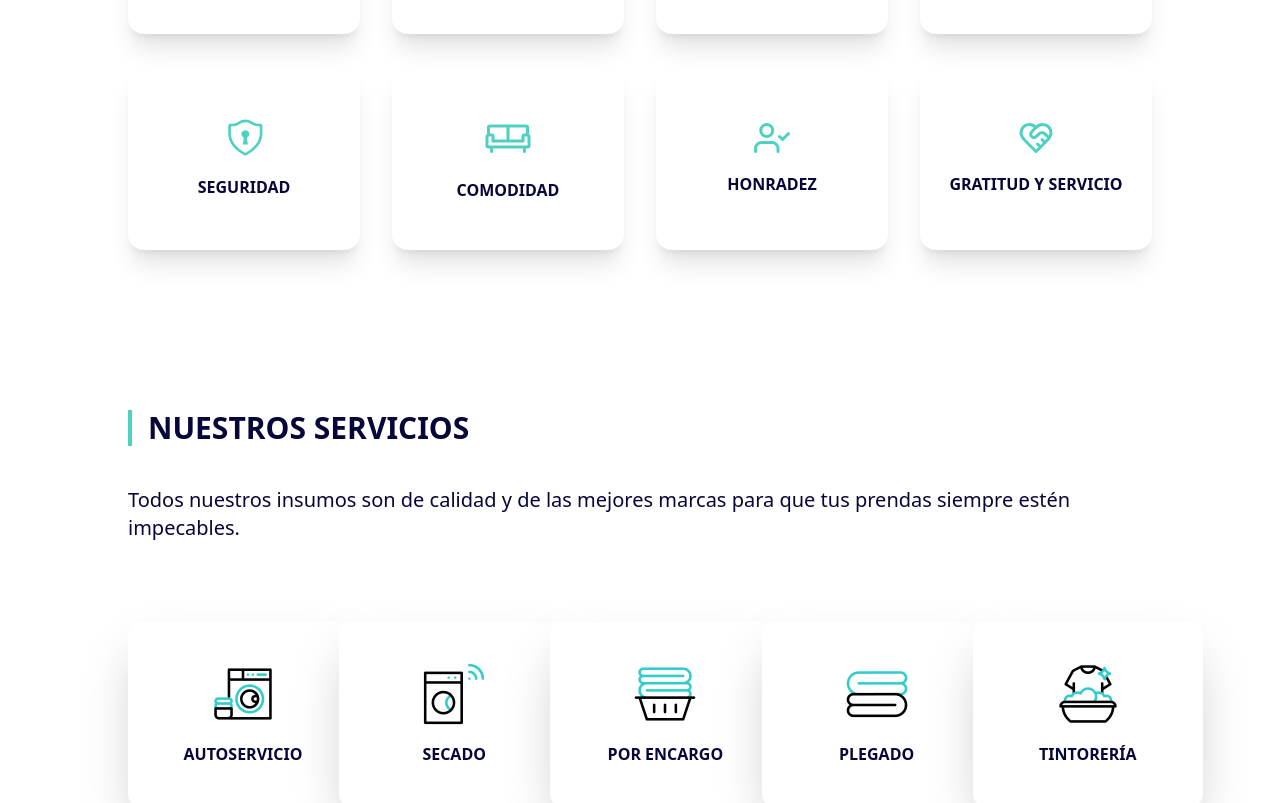
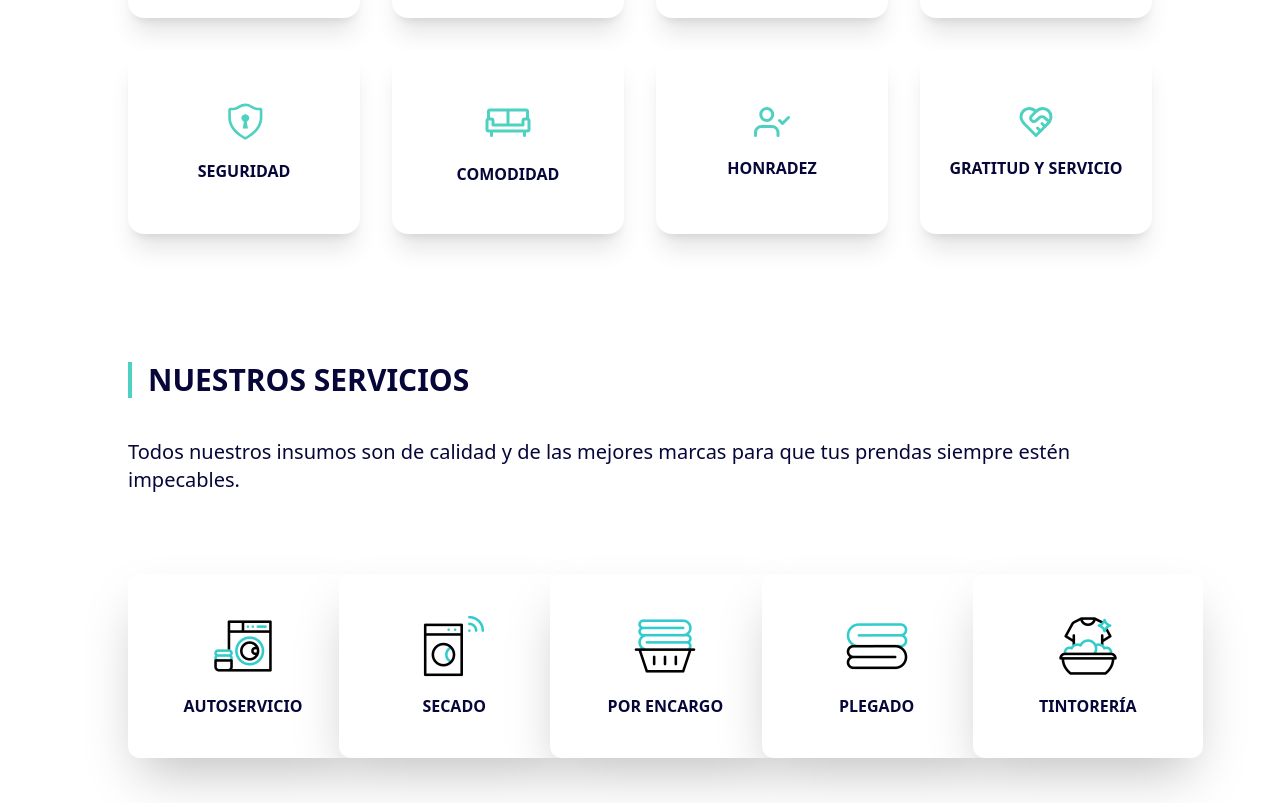
Before and after one commit to dspwebstudiomx/easylav-react, a React (Vite) app: page / in a window 1280 px wide. Shown: the part 2306-3109 px from the top of the page. Built offline with nearby package versions, Linux system fonts and the light colour scheme.

Commit message:
feat: ajusta el espaciado en el componente Section para mejorar la presentación

```diff
--- a/src/components/templates/Section.jsx
+++ b/src/components/templates/Section.jsx
@@ -14,7 +14,7 @@ export default function Section({ id, children, backgroundColor, height, classNa
   return (
     <section
       id={id}
-      className={`block py-16 px-6 md:p-20 2xl:pb-32 2xl:pt-32 dark:bg-dark mx-auto ${backgroundColor} ${height} ${className}`}>
+      className={`block p-10 md:py-16 md:p-20 2xl:pb-32 2xl:pt-32 dark:bg-dark mx-auto ${backgroundColor} ${height} ${className}`}>
       {children}
     </section>
   );
```
